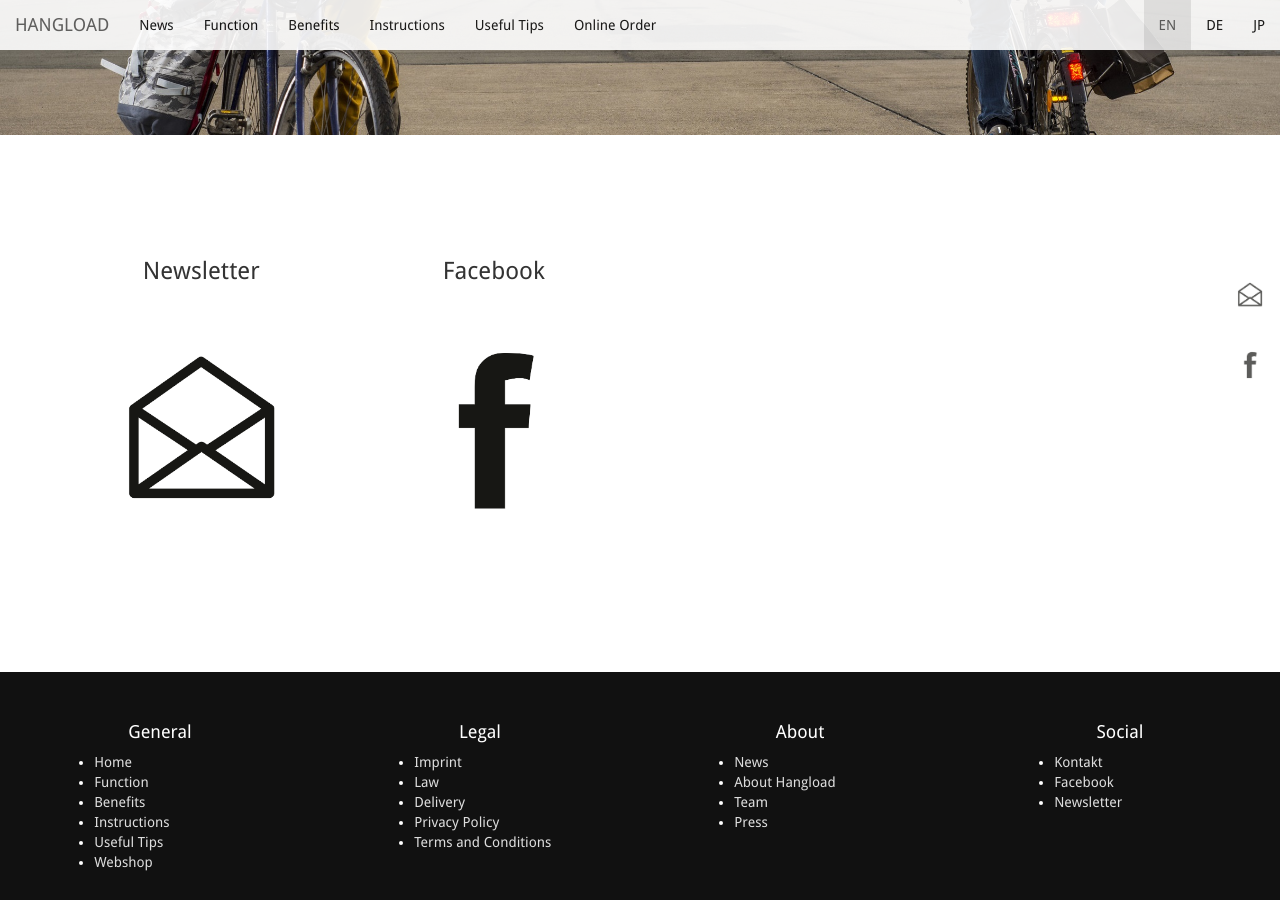
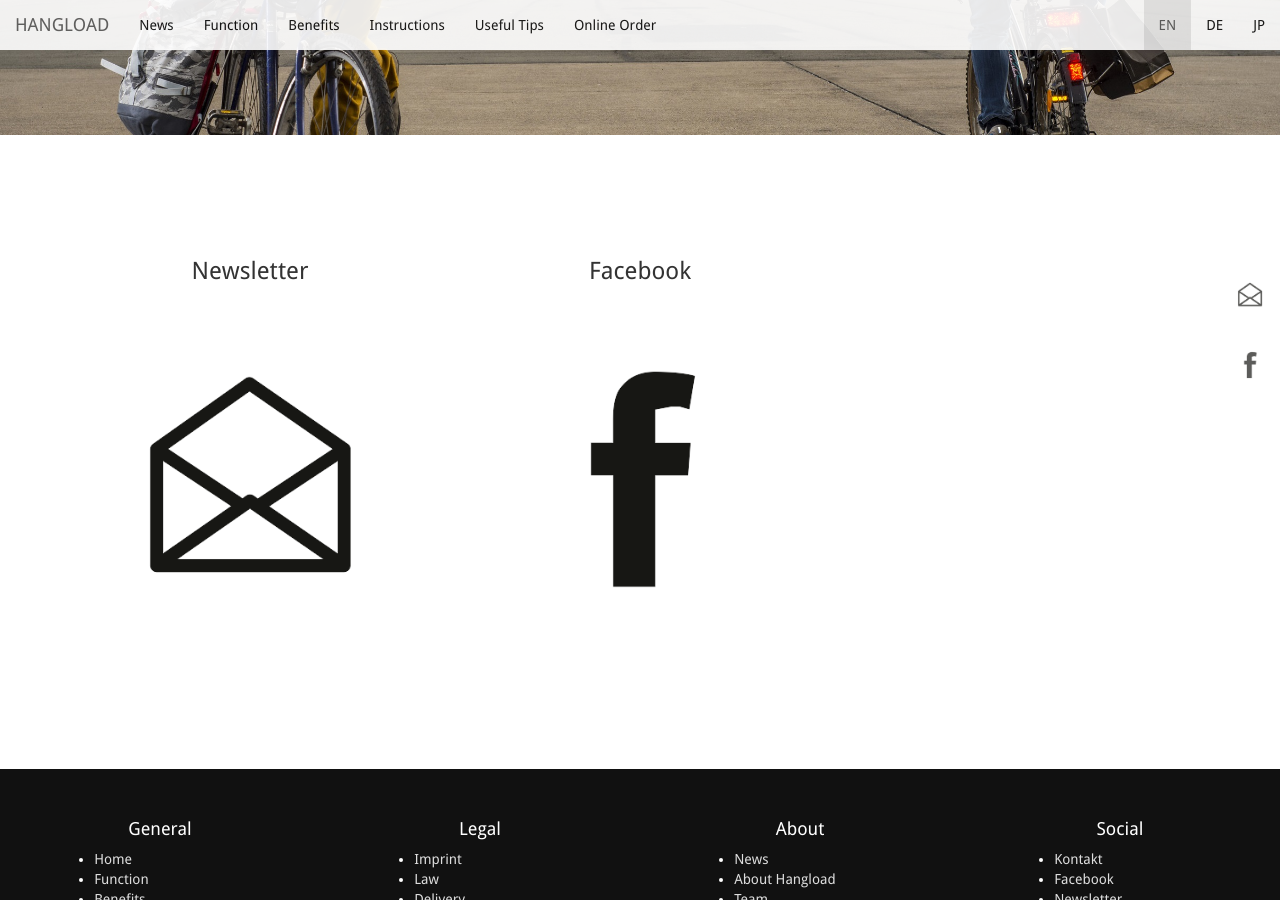
Before and after one commit to bodokaiser/hangload.com, a Jekyll site: the page built from index.html, in a window 1280 px wide and 900 px high, scrolled down 4293 px. Built offline with Jekyll 4.4.1, drawn with Linux system fonts in a browser that asks for light colours; nearby versions of some CDN libraries; library files that are not in the unit come from our copies; Markdown is read by kramdown in place of the engine named in the settings.

Commit message:
Update index.html

```diff
--- a/index.html
+++ b/index.html
@@ -224,7 +224,7 @@
 
 <article class="container" id="socialize">
   <div class="row">
-    <div class="col-xs-6 col-sm-3 col-sm-offset-0">
+    <div class="col-xs-10 col-xs-offset-1 col-sm-4 col-sm-offset-0">
       <a class="thumbnail" href="//eepurl.com/SBj6T">
         <div class="caption">
           <h3 class="text-center">Newsletter</h3>
@@ -233,7 +233,7 @@
           src="/images/icons/newsletter.png" />
       </a>
     </div>
-    <div class="col-xs-6 col-sm-3 col-sm-offset-0">
+    <div class="col-xs-10 col-xs-offset-1 col-sm-4 col-sm-offset-0">
       <a class="thumbnail" href="//facebook.com/HangLoad">
         <div class="caption">
           <h3 class="text-center">Facebook</h3>
@@ -242,6 +242,7 @@
           src="/images/icons/facebook.png" />
       </a>
     </div>
+
   <!--  <div class="col-xs-6 col-sm-3 col-sm-offset-0">
       <a class="thumbnail" href="//twitter.com/HangLoadBLN">
         <div class="caption">
```
